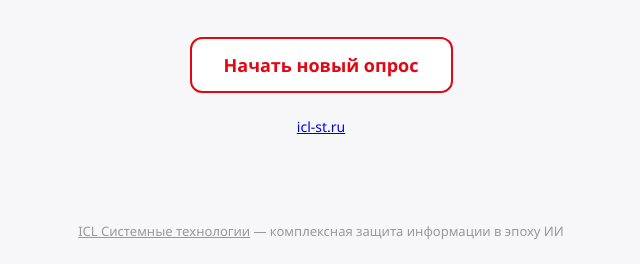
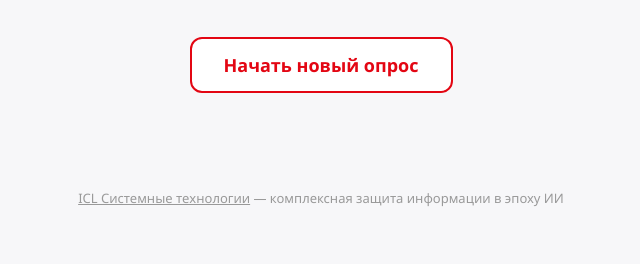
Before and after one commit to Worm2d/ai-readiness-stand, a Django app: template templates/survey/result.html in a window 1280 px wide. Shown: the part 1018-1282 px from the top of the page, without its empty margins (319-959 px from the left). After the commit the page ends 1225 px from the top, so only its background shows below. Run offline with Django 4.2, Linux system fonts and the light colour scheme; the template is opened without the code that fills it, so the values that code supplies are empty; data comes from the database, SQL or seed files in the repository; parts of the project's set-up code (start-up, migrations or seed data) failed here and were passed over.

Commit message:
templates: убрана дублирующая ссылка icl-st.ru под логотипом в result.html

```diff
--- a/templates/survey/result.html
+++ b/templates/survey/result.html
@@ -23,7 +23,4 @@
     </a>
 </div>
 {% endif %}
-<p style="text-align:center; margin-top:20px; font-size:14px;">
-    <a href="https://icl-st.ru" target="_blank" rel="noopener">icl-st.ru</a>
-</p>
 {% endblock %}
```
